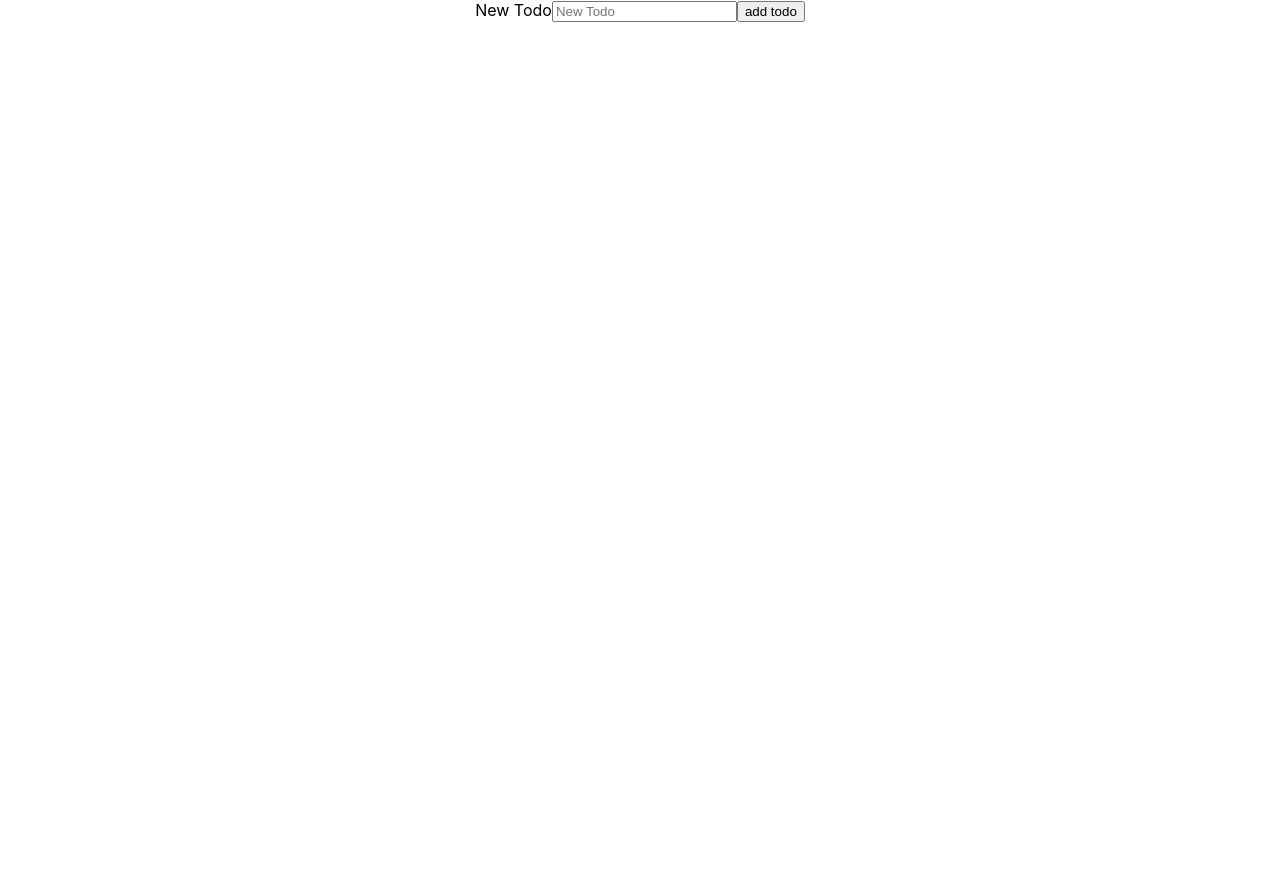
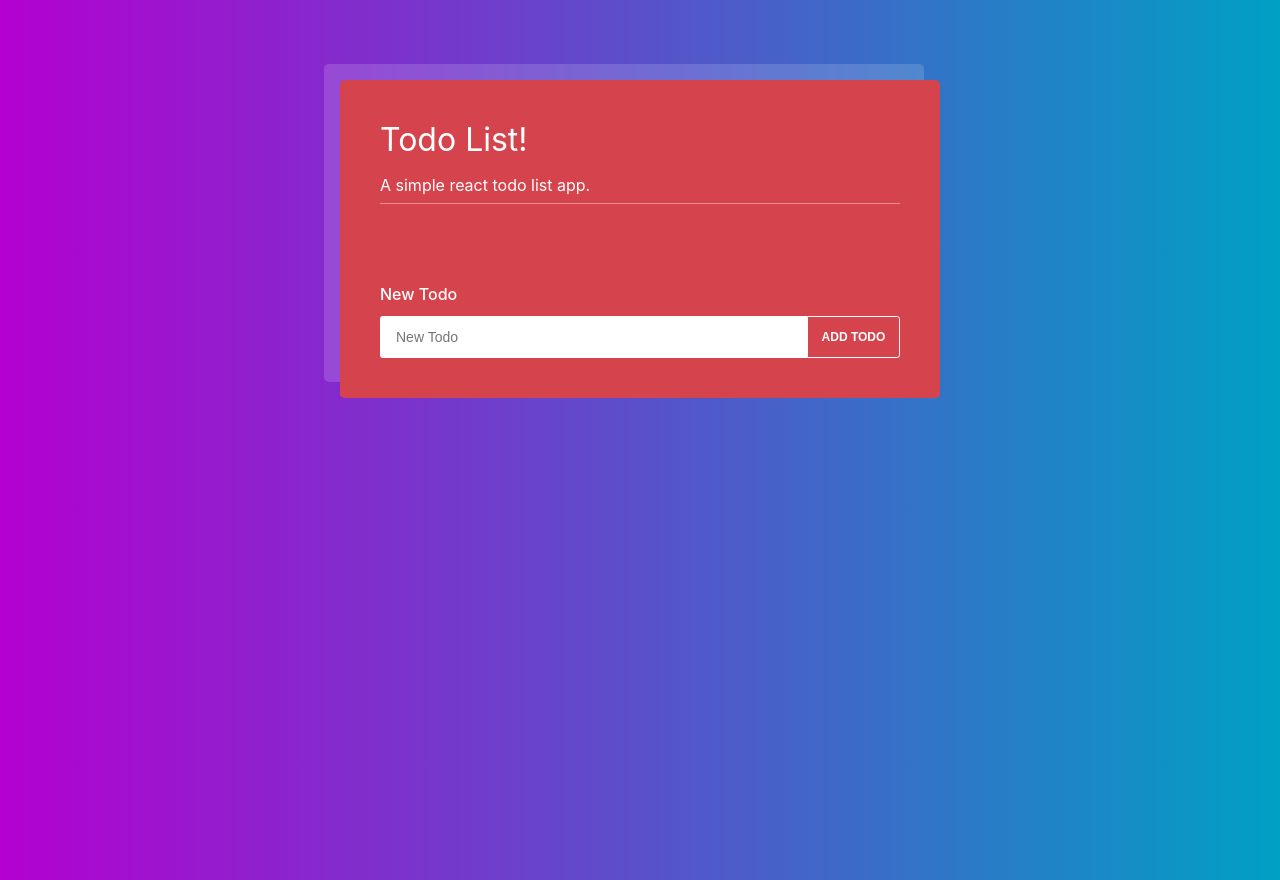
Before and after one commit to k-son/react-todo-list, a React (Create React App) app: page / in a window 1280 px wide. Before the commit the page ends 800 px from the top, so only its background shows below. Built offline with nearby package versions, Linux system fonts and the light colour scheme.

Commit message:
Style App

```diff
--- a/src/App.css
+++ b/src/App.css
@@ -1,38 +1,6 @@
 .App {
-  text-align: center;
+  width: 100%;
+  min-height: 100vh;
+  background-image: linear-gradient(to right, rgb(180, 0, 208), rgb(0, 160, 196));
+  padding-top: 10vh;
 }
-
-.App-logo {
-  height: 40vmin;
-  pointer-events: none;
-}
-
-@media (prefers-reduced-motion: no-preference) {
-  .App-logo {
-    animation: App-logo-spin infinite 20s linear;
-  }
-}
-
-.App-header {
-  background-color: #282c34;
-  min-height: 100vh;
-  display: flex;
-  flex-direction: column;
-  align-items: center;
-  justify-content: center;
-  font-size: calc(10px + 2vmin);
-  color: white;
-}
-
-.App-link {
-  color: #61dafb;
-}
-
-@keyframes App-logo-spin {
-  from {
-    transform: rotate(0deg);
-  }
-  to {
-    transform: rotate(360deg);
-  }
-}
--- /dev/null
+++ b/src/components/NewTodoForm.css
@@ -0,0 +1,48 @@
+.NewTodoForm {
+  margin: 0 auto;
+  text-align: left;
+  background-color: #d5444d;
+  padding: 40px;
+  border-radius: 5px;
+}
+
+.NewTodoForm label {
+  display: block;
+  font-size: 16px;
+  font-weight: 500;
+  color: #fff;
+  margin-bottom: 12px;
+}
+
+.NewTodoForm div {
+  display: flex;
+}
+
+.NewTodoForm input {
+  width: 100%;
+  font-size: 14px;
+  padding: 0 16px;
+  color: #222;
+  border: none;
+  border-top-left-radius: 3px;
+  border-bottom-left-radius: 3px;
+}
+
+.NewTodoForm button {
+  height: 40px;
+  width: 120px;
+  font-size: 12px;
+  font-weight: 600;
+  text-transform: uppercase;
+  background-color: transparent;
+  color: #fff;
+  border: 1px solid #fff;
+  border-top-right-radius: 3px;
+  border-bottom-right-radius: 3px;
+  transition: all .2s;
+}
+
+.NewTodoForm button:hover {
+  cursor: pointer;
+  background-color: rgba(255, 255, 255, .15);
+}
--- a/src/components/NewTodoForm.js
+++ b/src/components/NewTodoForm.js
@@ -1,11 +1,14 @@
 import React from 'react';
+import './NewTodoForm.css';
 
 export const NewTodoForm = (props) => {
   return(
     <form className="NewTodoForm" onSubmit={props.onSubmit}>
       <label htmlFor="todo">New Todo</label>
-      <input type="text" id="todo" value={props.todo} placeholder="New Todo" onChange={props.onChange} />
-      <button>add todo</button>
+      <div>
+        <input type="text" id="todo" value={props.todo} placeholder="New Todo" onChange={props.onChange} />
+        <button>add todo</button>
+      </div>
     </form>
   );
 };
--- /dev/null
+++ b/src/components/Todo.css
@@ -0,0 +1,52 @@
+.Todo {
+  display: flex;
+  justify-content: space-between;
+  align-items: center;
+  background-color: #eb6069;
+  padding: 12px 40px;
+}
+
+.Todo:not(:last-of-type) {
+  margin-bottom: 4px;
+}
+
+.Todo p {
+  font-size: 16px;
+  line-height: 1.2;
+  text-align: left;
+  color: #fff;
+  margin-right: 24px;
+}
+
+@media screen and (min-width: 500px) {
+  .Todo p {
+    margin-right: 40px;
+  }
+}
+
+.Todo-buttons {
+  display: flex;
+}
+
+.Todo-button {
+  background-color: transparent;
+  border: none;
+}
+
+.Todo-button:hover {
+  cursor: pointer;
+}
+
+.Todo-button:hover svg {
+  color: rgba(255, 255, 255, .85);
+}
+
+.Todo-button svg {
+  height: 18px;
+  width: auto;
+  color: #fff;
+}
+
+.Todo-editBtn {
+  margin-right: 12px;
+}
--- a/src/components/Todo.js
+++ b/src/components/Todo.js
@@ -1,10 +1,16 @@
 import React from 'react';
+import './Todo.css';
+import { ReactComponent as RemoveIcon } from '../icons/trash-alt-solid.svg';
+import { ReactComponent as EditIcon } from '../icons/pen-solid.svg';
 
 export const Todo = (props) => {
   return (
     <div className="Todo">
       <p>{props.task}</p>
-      <button onClick={props.remove}>x</button>
+      <div className="Todo-buttons">
+        <button className="Todo-button Todo-editBtn">{<EditIcon />}</button>
+        <button className="Todo-button Todo-removeBtn" onClick={props.remove}>{<RemoveIcon />}</button>
+      </div>
     </div>
   );
 };
--- /dev/null
+++ b/src/components/TodoList.css
@@ -0,0 +1,27 @@
+.TodoList {
+  width: 100%;
+  max-width: 600px;
+  margin: 0 auto;
+  background-color: #d5444d;
+  border-radius: 5px;
+  box-shadow: -16px -16px 0 rgba(255, 255, 255, .15);
+}
+
+.TodoList-intro {
+  text-align: left;
+  color: #fff;
+  padding: 40px;
+}
+
+.TodoList-intro h1 {
+  font-size: 32px;
+  font-weight: 400;
+  margin-bottom: 16px;
+}
+
+.TodoList-intro h2 {
+  font-size: 16px;
+  font-weight: 400;
+  padding-bottom: 8px;
+  border-bottom: 1px solid rgba(255, 255, 255, .4);
+}
--- a/src/components/TodoList.js
+++ b/src/components/TodoList.js
@@ -2,6 +2,7 @@ import React, { Component } from 'react';
 import { NewTodoForm } from './NewTodoForm';
 import { Todo } from './Todo';
 import { v4 as uuidv4 } from 'uuid';
+import './TodoList.css';
 
 class TodoList extends Component {
   constructor(props) {
@@ -39,7 +40,11 @@ class TodoList extends Component {
 
   render() {
     return(
-      <div>
+      <div className="TodoList">
+        <div className="TodoList-intro">
+          <h1>Todo List!</h1>
+          <h2>A simple react todo list app.</h2>
+        </div>
         <div>
           {this.state.tasks.map(task => {
             return (
--- a/src/index.css
+++ b/src/index.css
@@ -11,3 +11,9 @@ code {
   font-family: source-code-pro, Menlo, Monaco, Consolas, 'Courier New',
     monospace;
 }
+
+* {
+  margin: 0;
+  padding: 0;
+  box-sizing: inherit;
+}
```
Also changed, not shown: src/icons/pen-solid.svg (added), src/icons/trash-alt-solid.svg (added).
